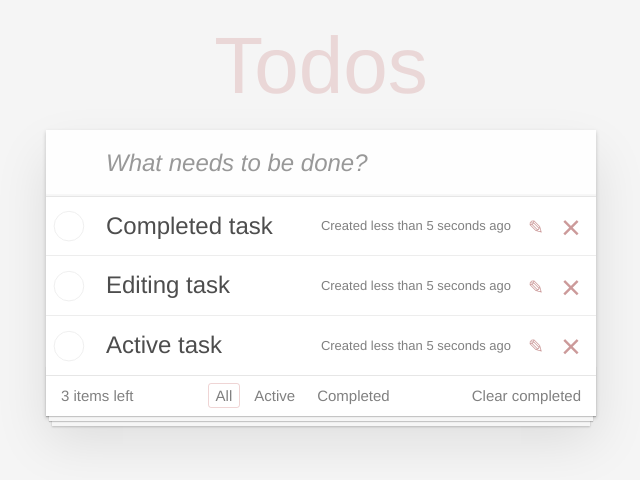
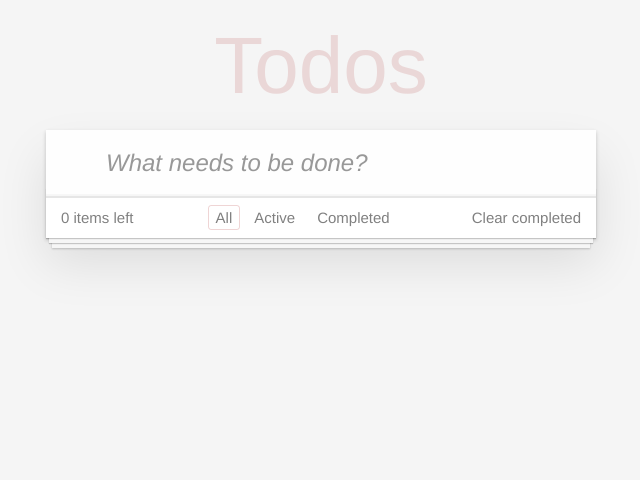
Before and after one commit to BlindEngineer/kata-todo-list, a React (Create React App) app: page / in a window 1280 px wide. Shown: the top 480 px of the page, without its empty margins (319-959 px from the left). Built offline with nearby package versions, Linux system fonts and the light colour scheme.

Commit message:
- небольшие доработки

```diff
--- a/src/components/App/App.js
+++ b/src/components/App/App.js
@@ -9,7 +9,7 @@ import Footer from '../Footer/Footer'
 export default class App extends React.Component {
   // eslint-disable-next-line react/state-in-constructor
   state = {
-    todoData: [this.createItem('Completed task'), this.createItem('Editing task'), this.createItem('Active task')],
+    todoData: [],
     filter: 'All',
   }
 
```
